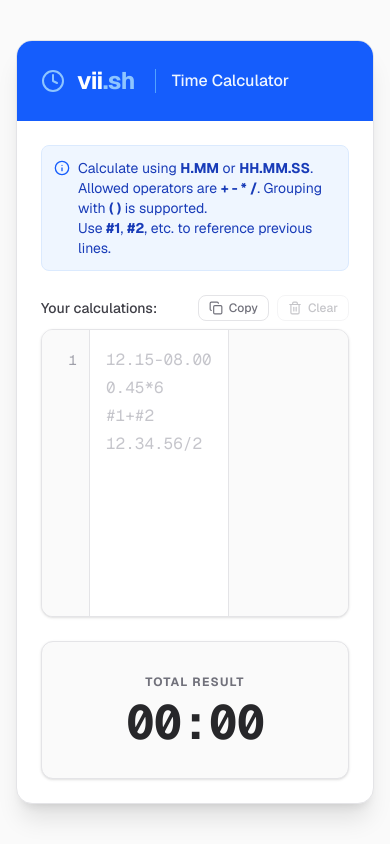
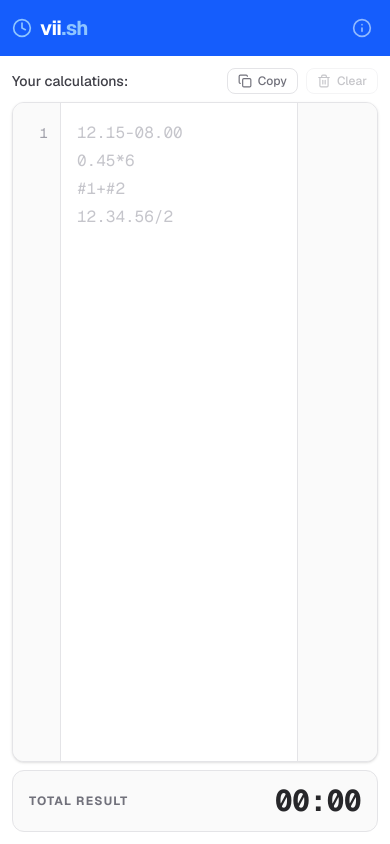
Before and after one commit to lorenzboss/vii-calculator, a Next.js app: page / in a window 390 px wide. Built offline with nearby package versions, Linux system fonts and the light colour scheme.

Commit message:
Add mobile optimization

```diff
--- a/app/components/Editor.tsx
+++ b/app/components/Editor.tsx
@@ -12,6 +12,7 @@ interface EditorProps {
   onTextChange: (e: React.ChangeEvent<HTMLTextAreaElement>) => void;
   onBlur: () => void;
   onPaste: (e: React.ClipboardEvent<HTMLTextAreaElement>) => void;
+  className?: string;
 }
 
 export function Editor({
@@ -23,6 +24,7 @@ export function Editor({
   onTextChange,
   onBlur,
   onPaste,
+  className,
 }: EditorProps) {
   const [tooltip, setTooltip] = useState<{
     show: boolean;
@@ -177,7 +179,7 @@ export function Editor({
   return (
     <>
       <div
-        className="relative flex h-72 w-full overflow-hidden rounded-xl border border-zinc-200 bg-white shadow-sm transition-all focus-within:border-zinc-400 focus-within:ring-4 focus-within:ring-zinc-100 hover:border-zinc-300"
+        className={`relative flex w-full overflow-hidden rounded-xl border border-zinc-200 bg-white shadow-sm transition-all focus-within:border-zinc-400 focus-within:ring-4 focus-within:ring-zinc-100 hover:border-zinc-300 ${className ?? "h-72"}`}
         onMouseMove={handleContainerMouseMove}
         onMouseLeave={() =>
           setTooltip((prev) =>
@@ -253,7 +255,7 @@ export function Editor({
         {/* Outputs per line */}
         <div
           ref={outputRef}
-          className="pointer-events-none z-10 h-full max-w-[40%] min-w-30 shrink-0 overflow-hidden border-l border-zinc-200 bg-zinc-50 px-4 py-4 text-right font-mono text-sm leading-7 select-none"
+          className="pointer-events-none z-10 h-full max-w-[40%] min-w-20 shrink-0 overflow-hidden border-l border-zinc-200 bg-zinc-50 px-2 py-4 text-right font-mono text-sm leading-7 select-none sm:min-w-30 sm:px-4"
         >
           {linesArray.map((_, i) => (
             <div
--- a/app/page.tsx
+++ b/app/page.tsx
@@ -1,11 +1,12 @@
 "use client";
 
 import { Check, Clock, Copy, Info, Trash2 } from "lucide-react";
-import React from "react";
+import React, { useState } from "react";
 import { Editor } from "./components/Editor";
 import { useCalculator } from "./hooks/useCalculator";
 
 export default function App(): React.ReactElement {
+  const [showInfo, setShowInfo] = useState(false);
   const {
     inputText,
     lineResults,
@@ -22,37 +23,88 @@ export default function App(): React.ReactElement {
   } = useCalculator();
 
   return (
-    <div className="flex min-h-screen items-center justify-center bg-zinc-50 p-4 font-sans text-zinc-800">
-      <div className="w-full max-w-4xl overflow-hidden rounded-2xl border border-zinc-200 bg-white shadow-xl">
+    <div className="flex h-dvh flex-col bg-white font-sans text-zinc-800 sm:items-center sm:justify-center sm:bg-zinc-50 sm:p-4">
+      <div className="flex h-full flex-col sm:h-auto sm:w-full sm:max-w-4xl sm:overflow-hidden sm:rounded-2xl sm:border sm:border-zinc-200 sm:shadow-xl">
         {/* Header */}
-        <div className="flex items-center space-x-3 bg-blue-600 p-6 text-white">
-          <Clock className="h-6 w-6 text-blue-300" />
-          <h1 className="text-2xl font-bold tracking-tight">
+        <div className="relative flex shrink-0 items-center gap-2 bg-blue-600 p-3 text-white sm:gap-3 sm:p-6">
+          <Clock className="h-5 w-5 text-blue-300 sm:h-6 sm:w-6" />
+          <h1 className="text-xl font-bold tracking-tight sm:text-2xl">
             vii<span className="text-blue-300">.sh</span>
           </h1>
-          <span className="ml-2 border-l border-blue-400 pl-4 font-medium text-blue-50">
+          <span className="ml-2 hidden border-l border-blue-400 pl-4 font-medium text-blue-50 sm:inline">
             Time Calculator
           </span>
+
+          {/* Info button in header */}
+          <button
+            onClick={() => setShowInfo((s) => !s)}
+            className={`ml-auto flex items-center justify-center rounded-full p-1.5 transition-colors select-none sm:p-2 ${
+              showInfo
+                ? "bg-white/20 text-white"
+                : "animate-pulse text-blue-200 hover:animate-none hover:bg-white/10 hover:text-white"
+            }`}
+            title="Show syntax help"
+          >
+            <Info className="h-5 w-5 sm:h-6 sm:w-6" />
+          </button>
+
+          {/* Dropdown info panel — overlays content below */}
+          <div
+            className={`absolute top-full right-3 z-50 w-72 origin-top-right overflow-hidden rounded-xl border border-zinc-200 bg-white text-zinc-800 shadow-xl transition-all duration-200 sm:right-6 ${
+              showInfo
+                ? "scale-100 opacity-100"
+                : "pointer-events-none scale-95 opacity-0"
+            }`}
+          >
+            <div className="p-4 text-sm leading-relaxed">
+              <p className="mb-3 font-semibold text-zinc-700">How it works</p>
+              <ul className="space-y-2 text-zinc-600">
+                <li>
+                  Enter times as <strong className="text-zinc-800">1.30</strong>
+                  /<strong className="text-zinc-800">1:30</strong> (1h 30min) or{" "}
+                  <strong className="text-zinc-800">1.30.45</strong>/
+                  <strong className="text-zinc-800">1:30:45</strong> (with
+                  seconds).
+                </li>
+                <li>
+                  Use <strong className="text-zinc-800">+ − * /</strong> to add,
+                  subtract, multiply or divide values.
+                </li>
+                <li>
+                  Group calculations with{" "}
+                  <strong className="text-zinc-800">( )</strong> to control
+                  order of operations.
+                </li>
+                <li>
+                  Reference any previous line with{" "}
+                  <strong className="text-zinc-800">#1</strong>,{" "}
+                  <strong className="text-zinc-800">#2</strong>, etc. to reuse
+                  its result.
+                </li>
+                <li>
+                  The <strong className="text-zinc-800">total</strong> at the
+                  bottom sums up all time values across all lines.
+                </li>
+              </ul>
+            </div>
+          </div>
         </div>
 
-        <div className="space-y-6 p-6">
-          {/* Info */}
-          <div className="flex items-start space-x-2 rounded-lg border border-blue-100 bg-blue-50 p-3 text-sm text-blue-800">
-            <Info className="mt-0.5 h-4 w-4 shrink-0 text-blue-600" />
-            <p>
-              Calculate using <strong>H.MM</strong> or <strong>HH.MM.SS</strong>
-              . Allowed operators are <strong>+ - * /</strong>. Grouping with{" "}
-              <strong>( )</strong> is supported. <br />
-              Use <strong>#1</strong>, <strong>#2</strong>, etc. to reference
-              previous lines.
-            </p>
-          </div>
+        {/* Dimming backdrop — fades in/out, closes info on click */}
+        <div
+          className={`fixed inset-0 z-40 bg-black/30 backdrop-blur-[1px] transition-opacity duration-200 ${
+            showInfo ? "opacity-100" : "pointer-events-none opacity-0"
+          }`}
+          onClick={() => setShowInfo(false)}
+        />
 
-          <div>
-            <div className="mb-2 flex items-center justify-between">
+        {/* Body */}
+        <div className="flex min-h-0 flex-1 flex-col gap-2 p-3 sm:p-6">
+          {/* Toolbar */}
+          <div className="flex shrink-0 items-center justify-between">
             <label
               htmlFor="timeInput"
-                className="block text-sm font-medium text-zinc-700"
+              className="text-sm font-medium text-zinc-700"
             >
               Your calculations:
             </label>
@@ -84,7 +136,11 @@ export default function App(): React.ReactElement {
               </button>
             </div>
           </div>
+
+          {/* Editor — fills all remaining space */}
+          <div className="min-h-0 flex-1">
             <Editor
+              className="h-full sm:h-72"
               inputText={inputText}
               lineResults={lineResults}
               visibleErrors={visibleErrors}
@@ -97,17 +153,14 @@ export default function App(): React.ReactElement {
           </div>
 
           {/* Grand Total */}
-          <div className="mt-6 flex justify-center">
-            <div className="flex w-80 flex-col items-center justify-center rounded-xl border border-zinc-200 bg-zinc-50 p-8 shadow-sm transition-all">
-              <span className="mb-2 text-center text-xs font-bold tracking-widest text-zinc-500 uppercase">
+          <div className="flex shrink-0 items-center justify-between rounded-xl border border-zinc-200 bg-zinc-50 px-4 py-3 sm:mx-auto sm:mt-2 sm:w-80 sm:flex-col sm:items-center sm:justify-center sm:p-8 sm:shadow-sm">
+            <span className="text-xs font-bold tracking-widest text-zinc-500 uppercase sm:mb-2">
               Total Result
             </span>
             <div
-                className={`text-5xl font-bold ${
-                  totalResult.startsWith("-")
-                    ? "text-rose-500"
-                    : "text-zinc-800"
-                } font-mono tracking-tight`}
+              className={`font-mono text-3xl font-bold tracking-tight sm:text-5xl ${
+                totalResult.startsWith("-") ? "text-rose-500" : "text-zinc-800"
+              }`}
             >
               {totalResult}
             </div>
@@ -115,6 +168,5 @@ export default function App(): React.ReactElement {
         </div>
       </div>
     </div>
-    </div>
   );
 }
```
Lines whose indentation alone changed are shown as unchanged.
